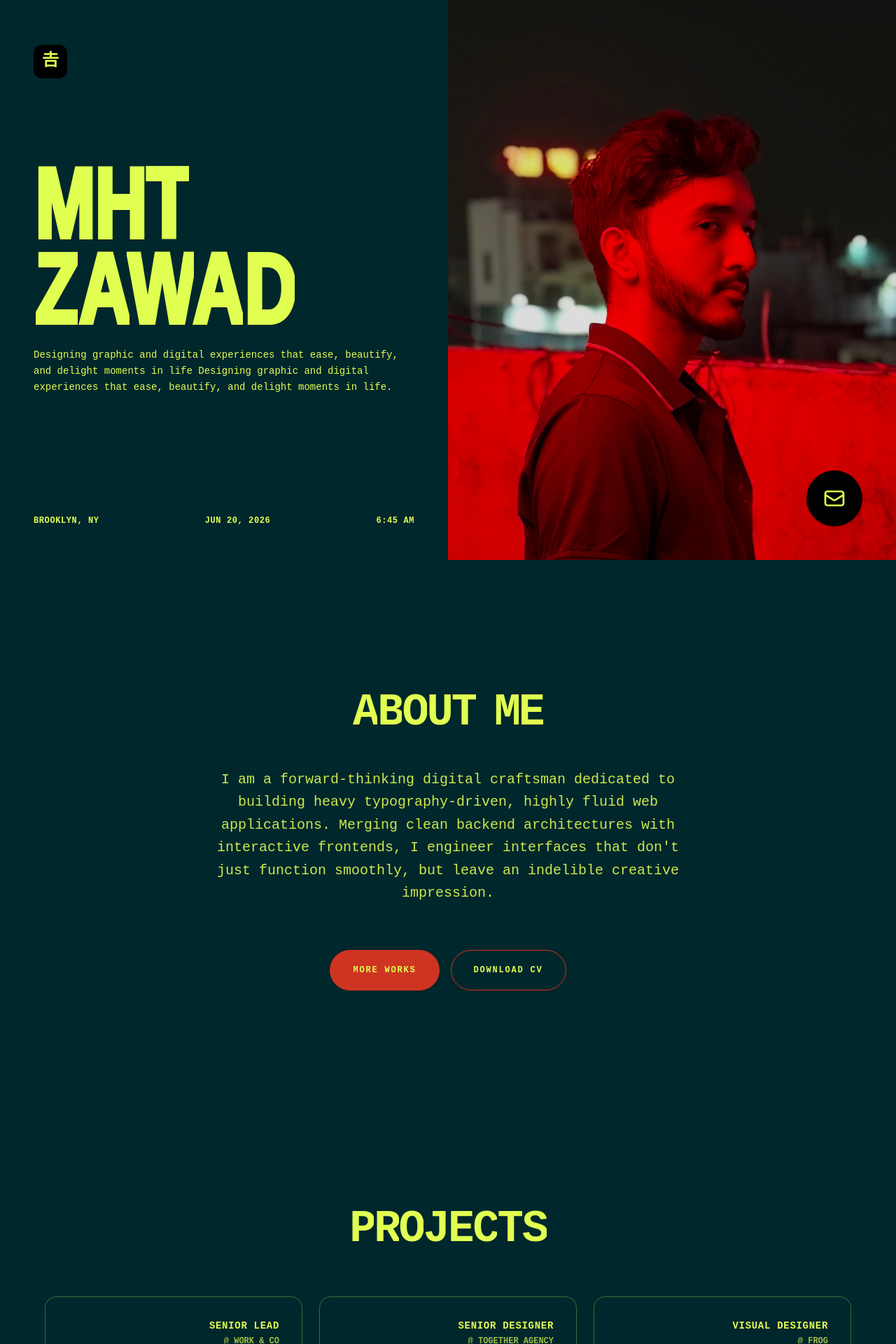
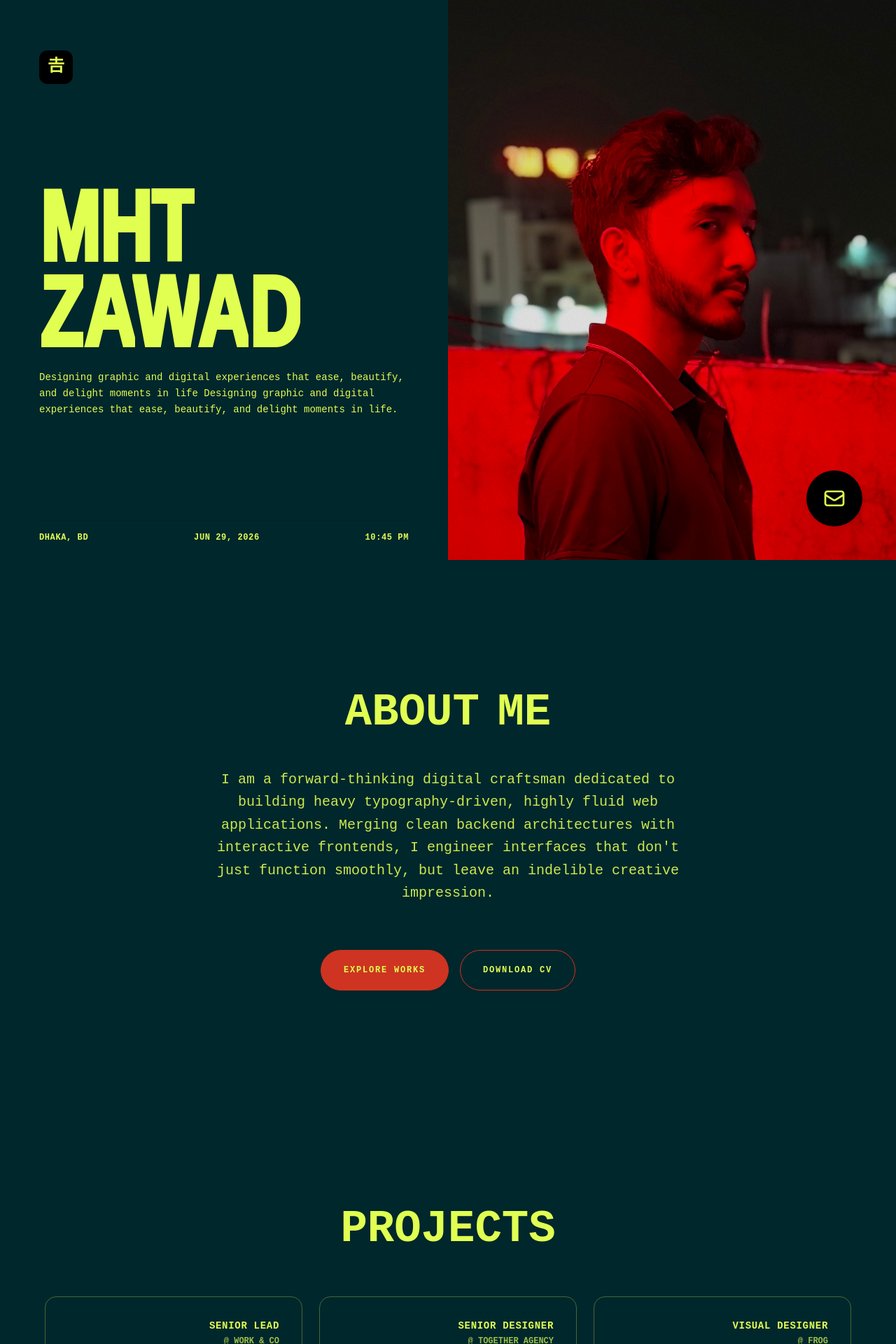
Before and after one commit to Muhtasim-Zawad/portfolio, a React app: page / in a window 1280 px wide. Shown: the top 1920 px of the page at 70% size. Built offline with nearby package versions, Linux system fonts and the light colour scheme; the HTML template or start-up script is replaced by a standard one.

Commit message:
fixed title text spacing in all sections

```diff
--- a/src/components/sections/About.jsx
+++ b/src/components/sections/About.jsx
@@ -9,7 +9,7 @@ const AboutSection = () => {
 				{/* ========================================================= */}
 				{/* STAGGERED TEXT SWIPE UP TITLE                             */}
 				{/* ========================================================= */}
-				<h2 className="text-[8vw] md:text-[5vw] font-black uppercase tracking-tighter leading-none font-sans flex items-center justify-center">
+				<h2 className="text-[8vw] md:text-[5vw] font-black uppercase leading-none font-sans flex items-center justify-center">
 					<motion.div
 						className="flex overflow-hidden"
 						initial="hidden"
@@ -75,7 +75,7 @@ const AboutSection = () => {
 						onClick={() => console.log("Navigate to Works")}
 						className="!bg-[#ce3421] !text-[#00272c] border border-[#ce3421] hover:!text-[#ce3421]"
 					>
-						More Works
+						Explore Works
 					</AnimatedButton>
 
 					<AnimatedButton
--- a/src/components/sections/Contact.jsx
+++ b/src/components/sections/Contact.jsx
@@ -20,7 +20,7 @@ const ContactSection = () => {
 			{/* ========================================================= */}
 			<div className="max-w-4xl w-full mx-auto flex flex-col items-center text-center space-y-12 my-auto py-12">
 				{/* Staggered Text Swipe Up Header */}
-				<h2 className="text-[8vw] md:text-[5vw] font-black uppercase tracking-tighter leading-none font-sans flex items-center justify-center">
+				<h2 className="text-[8vw] md:text-[5vw] font-black uppercase leading-none font-sans flex items-center justify-center">
 					<motion.div
 						className="flex overflow-hidden"
 						initial="hidden"
--- a/src/components/sections/Hero.jsx
+++ b/src/components/sections/Hero.jsx
@@ -36,7 +36,7 @@ const HeroSection = () => {
 			{/* <Navbar className="absolute top-0 left-0 w-full z-50 p-6 md:p-12" /> */}
 
 			{/* LEFT COLUMN: BRANDING & TYPOGRAPHY */}
-			<div className="flex flex-col justify-between p-6 md:p-12 h-full text-[#e1ff51] min-h-[50vh] md:min-h-screen">
+			<div className="flex flex-col justify-between p-6 md:p-14 md:pb-6 h-full text-[#e1ff51] min-h-[50vh] md:min-h-screen">
 				{/* Top Header Placeholder / Logo Icon */}
 				<div className="pt-4">
 					<div className="w-12 h-12 bg-black rounded-lg flex items-center justify-center text-[#e1ff51] font-bold text-2xl">
@@ -46,7 +46,11 @@ const HeroSection = () => {
 				</div>
 
 				{/* Big Heading Titles with Slide-up Animation */}
-				<motion.div className="my-auto py-8" initial="hidden" animate="visible">
+				<motion.div
+					className="my-auto py-8 pb-0"
+					initial="hidden"
+					animate="visible"
+				>
 					<div className="grid grid-cols-1 lg:grid-cols-12 gap-4 items-start">
 						{/* The Huge Text Container (Left-aligned text layout) */}
 						<h1
@@ -136,9 +140,9 @@ const HeroSection = () => {
 
 				{/* Footer Meta Details Data Row */}
 				<div className="flex justify-between items-center text-[10px] md:text-xs font-bold tracking-wider border-t border-black/10 pt-4 uppercase">
-					<div>Brooklyn, NY</div>
-					<div>Jun 20, 2026</div>
-					<div>6:45 AM</div>
+					<div>Dhaka, BD</div>
+					<div>Jun 29, 2026</div>
+					<div>10:45 PM</div>
 				</div>
 			</div>
 
--- a/src/components/sections/Projects.jsx
+++ b/src/components/sections/Projects.jsx
@@ -82,7 +82,7 @@ const ProjectsSection = () => {
 				{/* ========================================================= */}
 				{/* STAGGERED TEXT SWIPE UP TITLE                             */}
 				{/* ========================================================= */}
-				<h2 className="text-[8vw] md:text-[5vw] font-black uppercase tracking-tighter leading-none font-sans flex items-center justify-center">
+				<h2 className="text-[8vw] md:text-[5vw] font-black uppercase leading-none font-sans flex items-center justify-center">
 					<motion.div
 						className="flex overflow-hidden"
 						initial="hidden"
--- a/src/components/sections/Skills.jsx
+++ b/src/components/sections/Skills.jsx
@@ -77,7 +77,7 @@ const SkillsSection = () => {
 				{/* ========================================================= */}
 				{/* STAGGERED TEXT SWIPE UP TITLE                             */}
 				{/* ========================================================= */}
-				<h2 className="text-[8vw] md:text-[5vw] font-black uppercase tracking-tighter leading-none font-sans flex items-center justify-center">
+				<h2 className="text-[8vw] md:text-[5vw] font-black uppercase leading-none font-sans flex items-center justify-center">
 					<motion.div
 						className="flex overflow-hidden"
 						initial="hidden"
```
